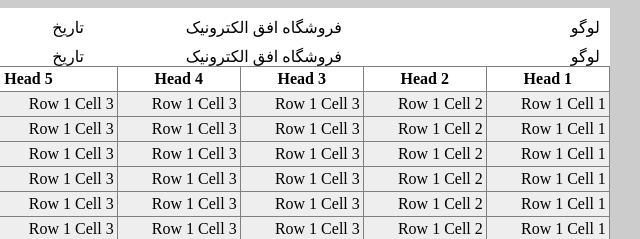
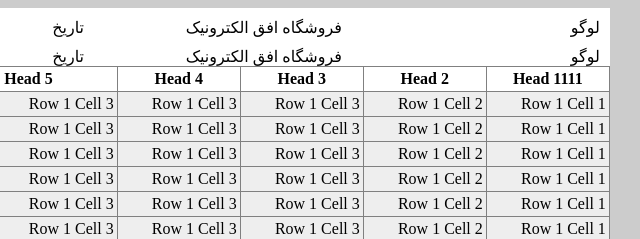
Before and after one commit to raminmahpour/PrintDocument, a plain HTML site: page index.html in a window 1280 px wide. Shown: the top 239 px of the page, 427-1067 px from the left. Drawn offline with Linux system fonts and the light colour scheme.

Commit message:
Update index.html

```diff
--- a/index.html
+++ b/index.html
@@ -32,7 +32,7 @@
             <table>
                 <thead>
                     <tr>
-                        <th>Head 1</th>
+                        <th>Head 1111</th>
                         <th>Head 2</th>
                         <th>Head 3</th>
                         <th>Head 4</th>
```
